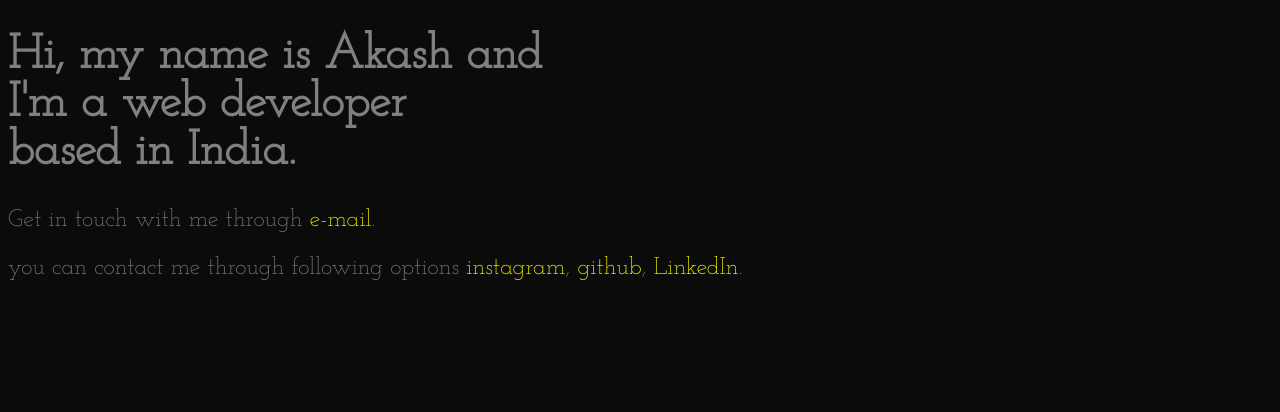
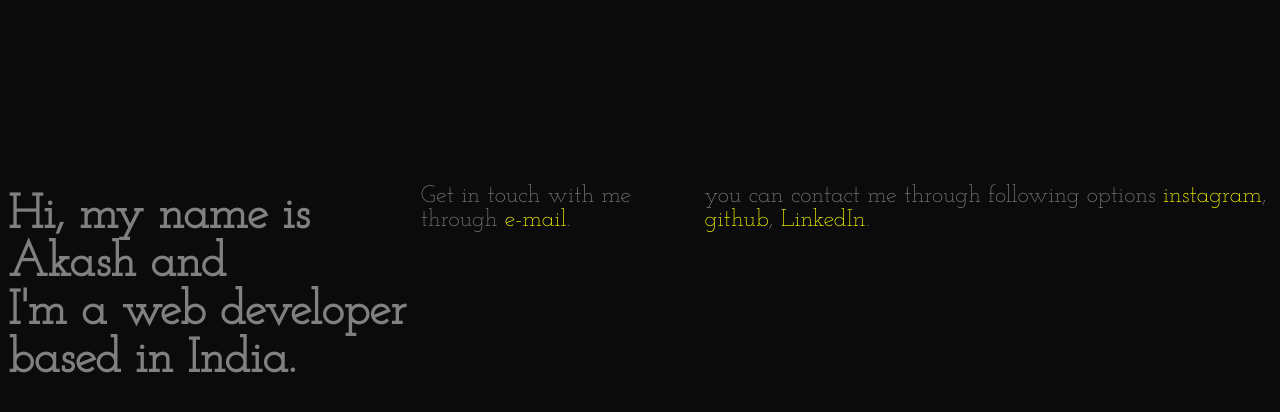
Before and after one commit to AkashMJain/AkashMJain.github.io, a plain HTML site: page index.html in a window 1280 px wide. Drawn offline with Linux system fonts and the light colour scheme.

Commit message:
Update index.html

```diff
--- a/index.html
+++ b/index.html
@@ -9,8 +9,9 @@
 	<style>
 		body {
 			font-family: 'Josefin Slab', serif;
-			display: "flex";
-			justify-content: "center";
+			display: flex;
+			justify-content: center;
+			margin-top: 10em;
 			background: #0B0B0B;
 		}
 		img {
```
